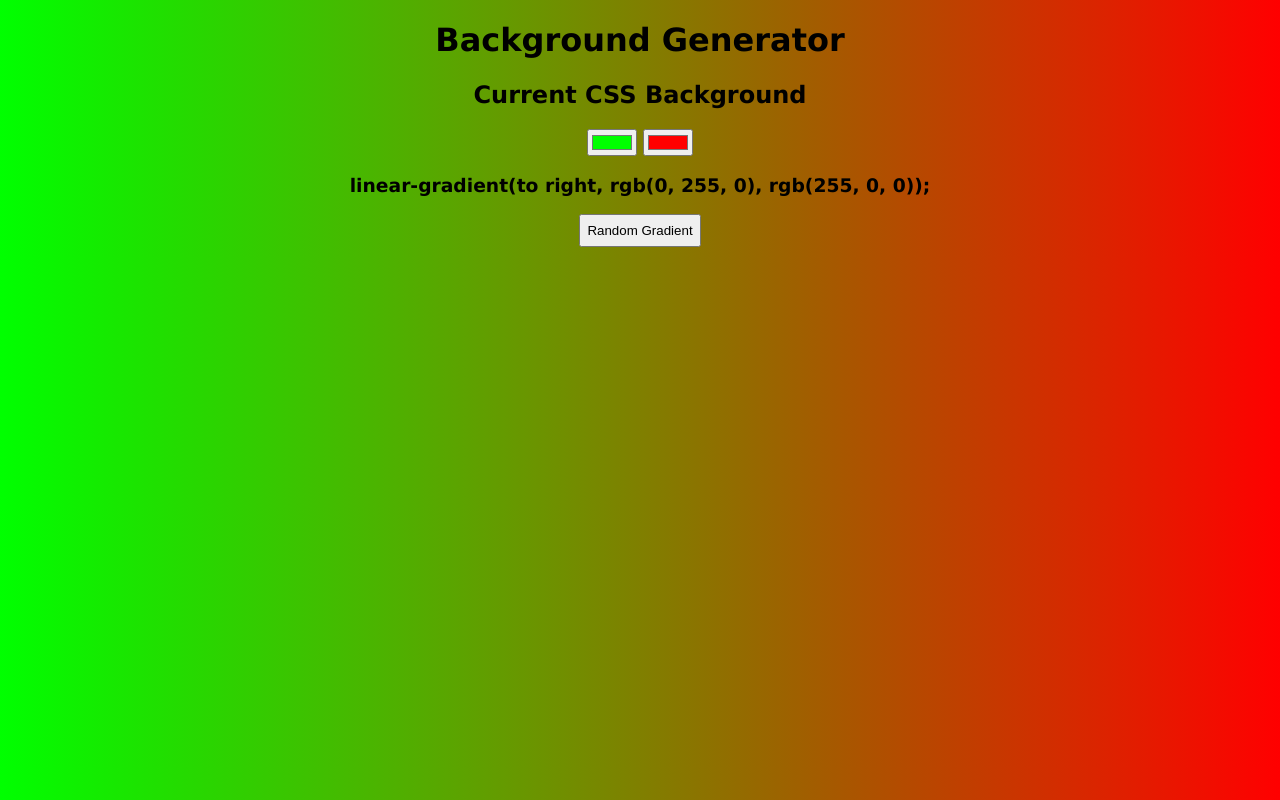
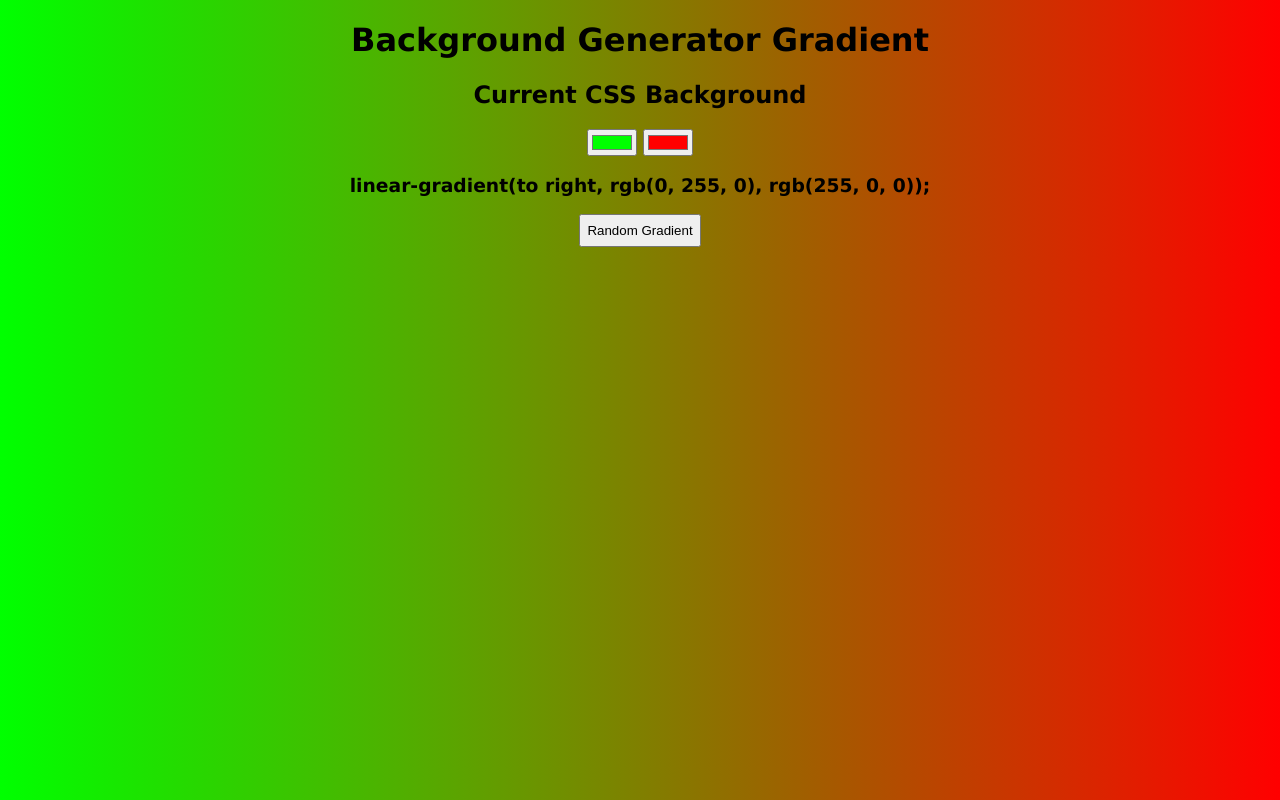
Before and after one commit to slaweksalicki/background-generator, a plain HTML site: page index.html in a window 1280 px wide. Drawn offline with Linux system fonts and the light colour scheme.

Commit message:
change the h1 title

```diff
--- a/index.html
+++ b/index.html
@@ -5,7 +5,7 @@
 	<link rel="stylesheet" type="text/css" href="style.css">
 </head>
 <body id="gradient">
-	<h1>Background Generator</h1>
+	<h1>Background Generator Gradient</h1>
 	<h2>Current CSS Background</h2>
 	<input class="color1" type="color" name="color1" value="#00ff00">
 	<input class="color2" type="color" name="color2" value="#ff0000">
```
